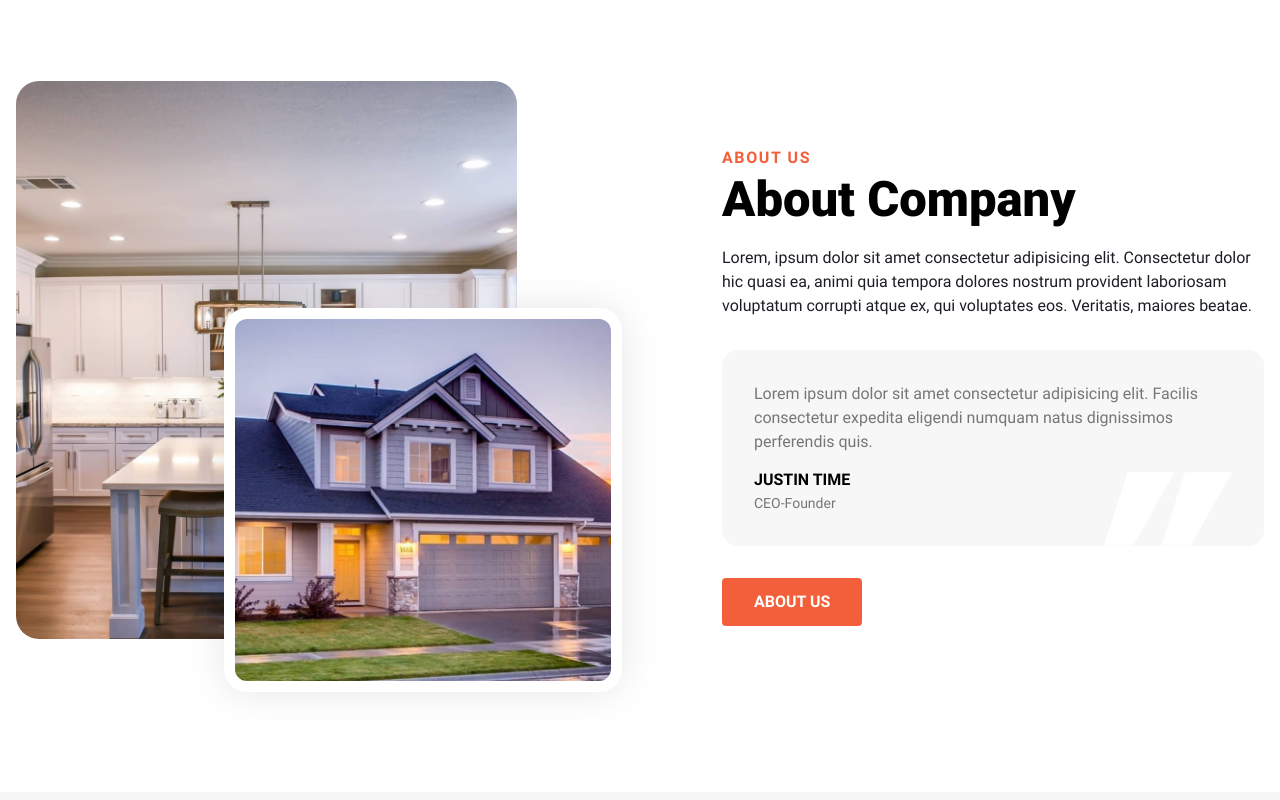
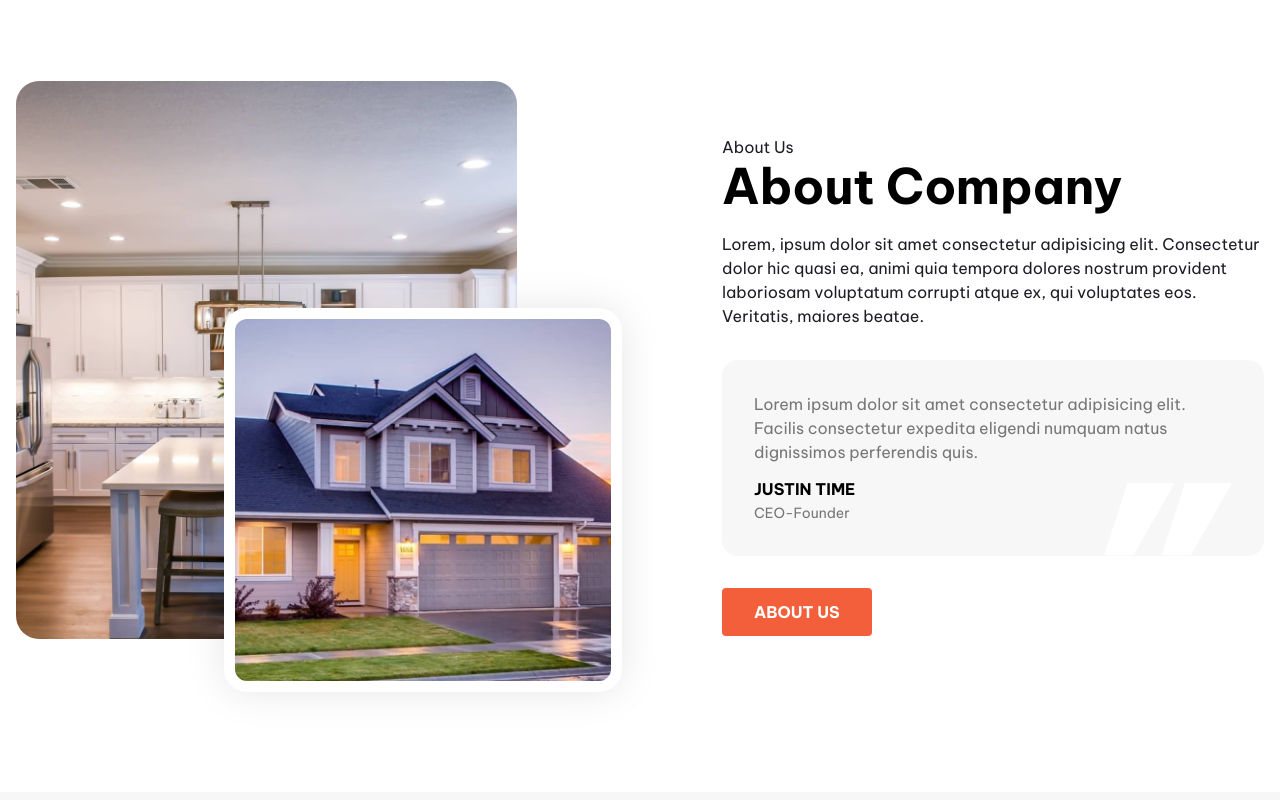
Before and after one commit to jkaps9/manage-landing-page, a website built with webpack: page src/template.html in a window 1280 px wide. Shown: the part 1560-2360 px from the top of the page. Built offline with nearby package versions, Linux system fonts and the light colour scheme.

Commit message:
swap in Pro Vietnam font

```diff
--- a/src/root.css
+++ b/src/root.css
@@ -16,8 +16,7 @@
 }
 
 :root {
-
-	/*- Gray 950: hsl(233, 12%, 13%)
+  /*- Gray 950: hsl(233, 12%, 13%)
 - Orange 50: hsl(13, 100%, 96%)
 - Gray 50: hsl(0, 0%, 98%)*/
 
@@ -36,8 +35,8 @@
   --secondary: #1d3557ff;
   --accent: #457b9dff;
 
-  --header-font: "Roboto", Arial, Helvetica, sans-serif;
-  --body-font: "Roboto", Arial, Helvetica, sans-serif;
+  --header-font: "Be Vietnam Pro", Arial, Helvetica, sans-serif;
+  --body-font: "Be Vietnam Pro", Arial, Helvetica, sans-serif;
 
   /* 13px - 16px */
   --topper-font-size: clamp(0.8125rem, 1.6vw, 1rem);
@@ -58,21 +57,9 @@ body {
 }
 
 /* Utility Classes */
-.topper {
-  font-size: var(--topper-font-size);
-  line-height: 1.2em;
-  text-transform: uppercase;
-  text-align: inherit;
-  letter-spacing: 0.1em;
-  font-weight: 700;
-  color: var(--color-primary);
-  margin-bottom: 0.25rem;
-  display: block;
-}
-
 .title {
   font-size: var(--header-font-size);
-  font-weight: 900;
+  font-weight: 700;
   line-height: 1.2em;
   text-align: inherit;
   max-width: 43.75rem;
@@ -156,43 +143,44 @@ body.dark-mode {
 /*        FONTS        */
 /* ******************* */
 
-/* roboto-regular - latin */
+/* be-vietnam-pro-regular - latin */
 @font-face {
+  font-display: swap; /* Check https://developer.mozilla.org/en-US/docs/Web/CSS/@font-face/font-display for other options. */
+  font-family: "Be Vietnam Pro";
   font-style: normal;
-  font-family: "Roboto";
   font-weight: 400;
-  font-display: swap;
   src:
-    local(""),
-    url("./assets/fonts/roboto-v29-latin-regular.woff2") format("woff2"),
-    /* Chrome 26+, Opera 23+, Firefox 39+ */
-      url("./assets/fonts/roboto-v29-latin-regular.woff") format("woff"); /* Chrome 6+, Firefox 3.6+, IE 9+, Safari 5.1+ */
+    url("../src/assets/fonts/be-vietnam-pro-v11-latin-regular.woff2")
+      format("woff2"),
+    /* Chrome 36+, Opera 23+, Firefox 39+, Safari 12+, iOS 10+ */
+      url("../src/assets/fonts/be-vietnam-pro-v11-latin-regular.woff")
+      format("woff"); /* Chrome 5+, Firefox 3.6+, IE 9+, Safari 5.1+, iOS 5+ */
 }
-
-/* roboto-700 - latin */
+/* be-vietnam-pro-500 - latin */
 @font-face {
+  font-display: swap; /* Check https://developer.mozilla.org/en-US/docs/Web/CSS/@font-face/font-display for other options. */
+  font-family: "Be Vietnam Pro";
   font-style: normal;
-  font-family: "Roboto";
+  font-weight: 500;
+  src:
+    url("../src/assets/fonts/be-vietnam-pro-v11-latin-500.woff2")
+      format("woff2"),
+    /* Chrome 36+, Opera 23+, Firefox 39+, Safari 12+, iOS 10+ */
+      url("../src/assets/fonts/be-vietnam-pro-v11-latin-500.woff")
+      format("woff"); /* Chrome 5+, Firefox 3.6+, IE 9+, Safari 5.1+, iOS 5+ */
+}
+/* be-vietnam-pro-700 - latin */
+@font-face {
+  font-display: swap; /* Check https://developer.mozilla.org/en-US/docs/Web/CSS/@font-face/font-display for other options. */
+  font-family: "Be Vietnam Pro";
+  font-style: normal;
   font-weight: 700;
-  font-display: swap;
   src:
-    local(""),
-    url("./assets/fonts/roboto-v29-latin-700.woff2") format("woff2"),
-    /* Chrome 26+, Opera 23+, Firefox 39+ */
-      url("./assets/fonts/roboto-v29-latin-700.woff") format("woff"); /* Chrome 6+, Firefox 3.6+, IE 9+, Safari 5.1+ */
-}
-
-/* roboto-900 - latin */
-@font-face {
-  font-style: normal;
-  font-family: "Roboto";
-  font-weight: 900;
-  font-display: swap;
-  src:
-    local(""),
-    url("./assets/fonts/roboto-v29-latin-900.woff2") format("woff2"),
-    /* Chrome 26+, Opera 23+, Firefox 39+ */
-      url("./assets/fonts/roboto-v29-latin-900.woff") format("woff"); /* Chrome 6+, Firefox 3.6+, IE 9+, Safari 5.1+ */
+    url("../src/assets/fonts/be-vietnam-pro-v11-latin-700.woff2")
+      format("woff2"),
+    /* Chrome 36+, Opera 23+, Firefox 39+, Safari 12+, iOS 10+ */
+      url("../src/assets/fonts/be-vietnam-pro-v11-latin-700.woff")
+      format("woff"); /* Chrome 5+, Firefox 3.6+, IE 9+, Safari 5.1+, iOS 5+ */
 }
 
 /* ******************* */
```
Also changed, not shown: src/assets/fonts/be-vietnam-pro-v11-latin-500.woff (added), src/assets/fonts/be-vietnam-pro-v11-latin-500.woff2 (added), src/assets/fonts/be-vietnam-pro-v11-latin-700.woff (added), src/assets/fonts/be-vietnam-pro-v11-latin-700.woff2 (added), src/assets/fonts/be-vietnam-pro-v11-latin-regular.woff (added), src/assets/fonts/be-vietnam-pro-v11-latin-regular.woff2 (added).
